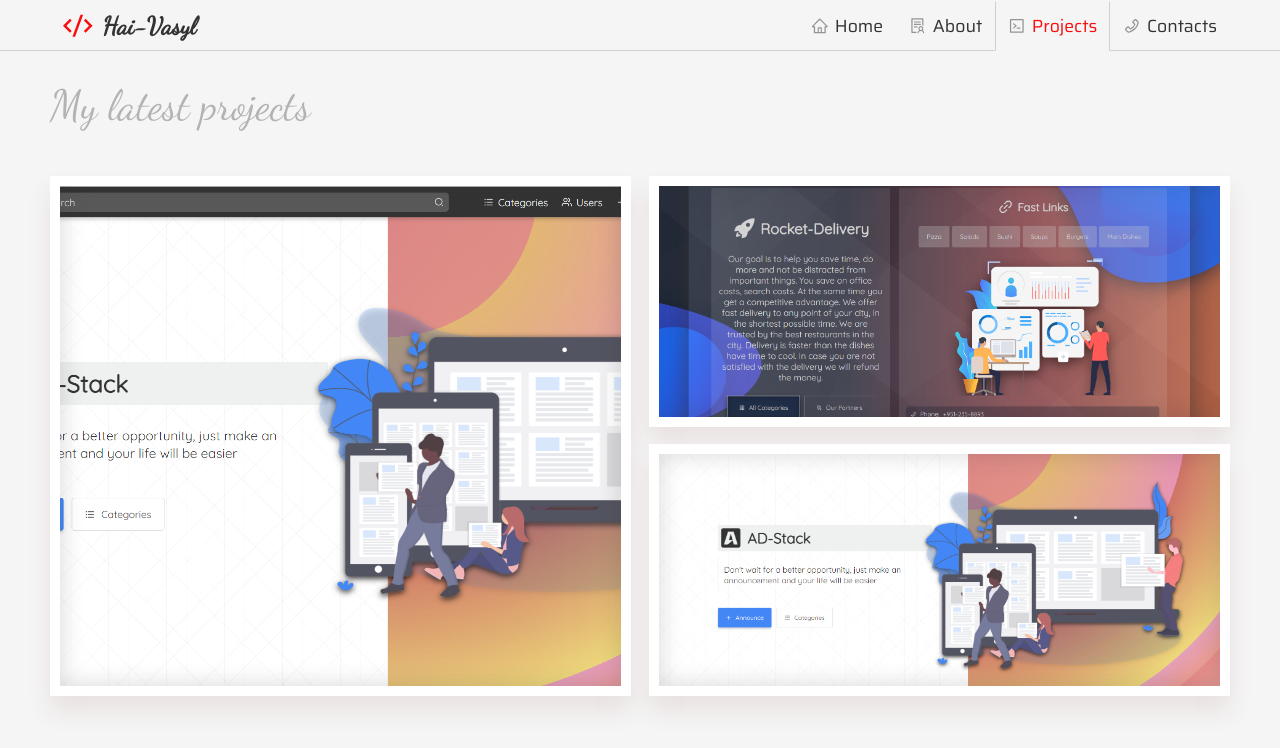
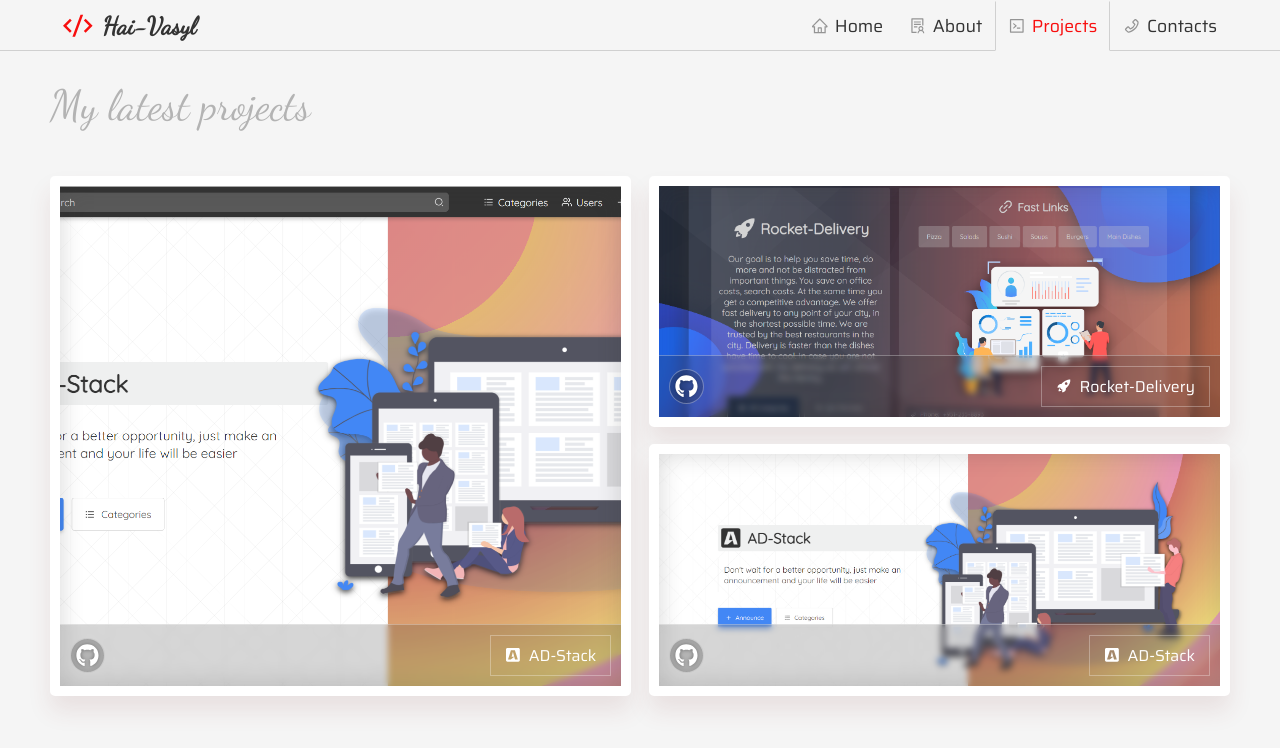
Before and after one commit to Hai-Vasyl/website-portfolio, a React (Create React App) app in the folder client/: page /projects in a window 1280 px wide. Shown: the top 748 px of the page. Built offline with nearby package versions, Linux system fonts and the light colour scheme.

Commit message:
Modified styles on Projects page and Contact page fixed some bugs

```diff
--- a/client/src/App.scss
+++ b/client/src/App.scss
@@ -100,7 +100,8 @@ $fonts: (
   opacity: 0;
   visibility: hidden;
   transition: getTransitions(smooth);
-  background-color: getColor(bg-dark);
+  background-color: getColor(bg-dark-clear);
+  backdrop-filter: opacity(0.4);
   &--active {
     opacity: 1;
     visibility: visible;
@@ -113,11 +114,6 @@ $fonts: (
   font-weight: normal;
   color: getColor(light-text);
   font-family: getFont(second);
-}
-.title-simple {
-  padding: 10px 0;
-  text-align: center;
-  font-size: 1.3em;
 }
 
 .btn {
@@ -251,83 +247,12 @@ $fonts: (
   }
 }
 
-// .about {
-//   display: flex;
-//   border: 1px solid getColor(secondary);
-//   padding: 20px;
-//   margin: auto;
-//   width: 100%;
-//   &__experience {
-//     width: 50%;
-//     margin-right: 20px;
-//     padding-bottom: 76px;
-//     position: relative;
-//   }
-//   &__info {
-//     margin-bottom: 2em;
-//   }
-//   &__paragraph {
-//     border: 1px solid getColor(secondary);
-//     padding: 15px;
-//     border-radius: 5px;
-//   }
-//   &__btn {
-//     position: absolute;
-//     bottom: 0;
-//     left: 50%;
-//   }
-//   &__skills {
-//     width: 50%;
-//   }
-//   &__container-skills {
-//     border: 1px solid getColor(secondary);
-//     padding: 15px;
-//     border-radius: 5px;
-//   }
-// }
-// .skill {
-//   display: flex;
-//   align-items: center;
-//   margin-bottom: 0.4em;
-//   &:last-child {
-//     margin-bottom: 0px;
-//   }
-//   &__container-counter {
-//     width: 70px;
-//     text-align: center;
-//     position: relative;
-//     margin-right: 10px;
-//   }
-//   &__dashe {
-//     position: absolute;
-//     top: 50%;
-//     left: 0;
-//     right: 0;
-//     border-top: 1px dashed getColor(secondary);
-//     z-index: -1;
-//   }
-//   &__counter {
-//     width: 30px;
-//     height: 30px;
-//     line-height: 29px;
-//     border: 1px dotted getColor(secondary);
-//     border-radius: 50%;
-//     background-color: getColor(main);
-//     display: inline-block;
-//     font-size: 0.7em;
-//     font-weight: bold;
-//     font-family: getFont(second);
-//     color: getColor(light-text);
-//   }
-// }
 .about {
   display: flex;
   margin: auto;
   width: 100%;
   min-height: 65vh;
   border: 1px solid getColor(secondary);
-
-  align-items: center;
   &__info {
     width: 50%;
     display: flex;
@@ -353,14 +278,16 @@ $fonts: (
   }
   &__container {
     width: 50%;
+    align-self: center;
     padding: 0px 14px;
     position: relative;
+    // border: 1px solid black;
     &:first-child {
       padding-right: 7px;
     }
     &:last-child {
       padding-left: 7px;
-      padding-bottom: 70px;
+      padding-bottom: 75px;
     }
   }
   &__title {
@@ -433,9 +360,9 @@ $fonts: (
 }
 
 .project {
-  background-color: white;
   overflow: hidden;
-  // transition: getTransitions(smooth);
+  transition: getTransitions(smooth);
+  border-radius: 5px;
   background-position: center;
   background-size: cover;
   background-repeat: no-repeat;
@@ -446,17 +373,27 @@ $fonts: (
   &:hover {
     .project__bg-hover {
       width: 100%;
-      // opacity: 1;
     }
   }
   &__bg-hover {
     position: absolute;
-    background-color: getColor(bg-dark);
+    background-color: getColor(bg-light);
     transition: getTransitions(smooth);
     width: 0%;
     top: 0;
     bottom: 0;
-    // opacity: 0;
+    display: flex;
+    flex-direction: column;
+    align-items: center;
+    justify-content: center;
+    overflow: hidden;
+    color: getColor(bg-dark-clear);
+  }
+  &__more-icon {
+    font-size: 3em;
+  }
+  &__more-text {
+    font-weight: bold;
   }
   &:nth-child(1) {
     grid-column: 1/2;
@@ -474,57 +411,56 @@ $fonts: (
     grid-row: 2/3;
     background-image: url("./project-imgs/project1.1.png");
   }
-  // &__img {
-  //   width: 100%;
-  //   height: 100%;
-  //   display: block;
-  //   object-fit: cover;
-  //   object-position: center;
-  //   transition: getTransitions(smooth);
-  //   &:hover {
-  //     filter: grayscale(1);
-  //   }
-  // }
   &__links {
+    position: absolute;
+    bottom: 0;
+    left: 0;
+    right: 0;
+    // border-top-right-radius: 50px;
+    background-color: getColor(bg-dark-clear);
+    // border: 1px solid black;
     display: flex;
     align-items: center;
-    // border: 1px solid getColor(secondary);
-    border-top: 1px dashed getColor(secondary);
-    // border-radius: 50px;
+    justify-content: space-between;
     padding: 10px;
-    // margin-top: 1.8em;
-    // transform: scale(0.9);
+    z-index: 1;
+    backdrop-filter: blur(3px);
+    border-top: 1px solid getColor(bg-light);
   }
-  &__github {
-    width: 50px;
-    // position: relative;
-    // display: block;
-    height: 50px;
-    border: 1px solid getColor(text);
-    // background-color: getColor(text);
-    // text-decoration: none;
-    // line-height: 56px;
-    color: getColor(text);
-
-    // text-align: center;
+  &__btn-link {
+    // color: getColor(secondary);
+    font-size: 0.9em;
+    padding: 7px 10px;
+    border: 1px solid getColor(bg-light);
+    color: white;
+  }
+  &__link {
+    width: 35px;
+    height: 35px;
     border-radius: 50%;
+    box-shadow: inset 0px 0px 7px rgba(0, 0, 0, 0.2);
+    border: 1px solid getColor(bg-light);
+    color: white;
     display: flex;
+    background-color: getColor(bg-dark-clear);
+    text-decoration: none;
+    // color: getColor(text);
+    margin-right: 10px;
+    transition: getTransitions(smooth);
+    // border-bottom-color: getColor(active-link);
+    &:hover {
+      border-color: getColor(active-link);
+      // box-shadow: inset 0px 0px 7px rgba(0, 0, 0, 0.2),
+      //   0px 0px 6px getColor(active-link);
+    }
+    &:active {
+      transform: scale(0.9);
+    }
   }
-  &__github-icon {
+  &__link-icon {
     margin: auto;
-    font-size: 1.2em;
-  }
-  &__demo {
-    // display: flex;
-    // align-items: center;
-    // justify-content: center;
-    margin-left: 15px;
-    // text-decoration: none;
-    // color:
-    // display: block;
-    // font-size: 1.2em;
-    // padding: 10px;
-    // font-family: getFont(second);
+    font-size: 1.3em;
+    filter: drop-shadow(0px 0px 2px rgba(0, 0, 0, 0.4));
   }
 }
 
@@ -540,6 +476,9 @@ $fonts: (
   opacity: 0;
   visibility: hidden;
   padding: 0px 50px;
+  .popup__move-card-btn--active {
+    visibility: hidden;
+  }
   &__container {
     display: flex;
     position: relative;
@@ -548,6 +487,9 @@ $fonts: (
     opacity: 1;
     visibility: visible;
     transform: translate(-50%, -50%) scale(1);
+    .popup__move-card-btn--active {
+      visibility: visible;
+    }
   }
   &__move-card-btn {
     position: absolute;
@@ -561,13 +503,14 @@ $fonts: (
     background-color: transparent;
     line-height: 52px;
     text-align: center;
-    opacity: 1;
+    visibility: hidden;
+    opacity: 0;
     font-size: 1.3em;
-    visibility: visible;
+
     transition: getTransitions(smooth);
-    &--disabled {
-      opacity: 0;
-      visibility: hidden;
+    &--active {
+      opacity: 1;
+      visibility: visible;
     }
     &:hover {
       background-color: getColor(bg-light-clear);
@@ -670,10 +613,36 @@ $fonts: (
     border-top-right-radius: 5px;
     border-bottom-right-radius: 5px;
   }
+  &__btn-close {
+    border: 1px solid getColor(secondary);
+    width: 30px;
+    height: 30px;
+    position: absolute;
+    top: 8px;
+    right: 8px;
+    display: flex;
+    background-color: transparent;
+    color: getColor(text);
+    transition: getTransitions(smooth);
+    border-radius: 3px;
+    &:hover {
+      border-color: getColor(active-link);
+      color: getColor(active-link);
+    }
+    &:active {
+      transform: scale(0.9);
+    }
+  }
+  &__close-icon {
+    margin: auto;
+  }
   &__title {
     font-size: 1.2em;
     border-bottom: 1px dashed getColor(secondary);
     padding-bottom: 20px;
+    display: flex;
+    align-items: center;
+    justify-content: center;
   }
   &__title-simple {
     font-family: getFont(second);
@@ -697,13 +666,33 @@ $fonts: (
     font-size: 0.8em;
     margin-right: 5px;
     margin-bottom: 5px;
+    transition: getTransitions(smooth);
+    &:hover {
+      border-color: getColor(active-link);
+    }
+    &:active {
+      transform: scale(0.9);
+    }
   }
   &__links {
-    position: absolute;
+    border: 1px solid getColor(secondary);
+    background-color: transparent;
+    backdrop-filter: none;
     bottom: 20px;
+    border-radius: 5px;
     left: 20px;
     right: 20px;
-    margin: 0;
+    .project__link {
+      border-color: getColor(bg-dark-clear);
+      &:hover {
+        border-color: getColor(active-link);
+      }
+    }
+    .project__btn-link {
+      // border-color: getColor(secondary);
+      // padding: 13px;
+      // color: getColor(text);
+    }
   }
 }
 
@@ -711,13 +700,12 @@ $fonts: (
   width: 100%;
   margin: auto;
   display: flex;
+  min-height: 65vh;
   &__image-side {
     width: 50%;
     padding: 20px;
     border: 1px solid getColor(secondary);
     border-left: none;
-    border-top-right-radius: 5px;
-    border-bottom-right-radius: 5px;
   }
   &__image {
     width: 100%;
@@ -742,11 +730,16 @@ $fonts: (
     width: 100%;
     padding: 6px;
     border: none;
-    border: 1px solid getColor(bg-dark-clear);
-    border-radius: 5px;
-    outline-color: getColor(text);
+    border: 1px solid transparent;
+    border-color: getColor(secondary);
+    outline: none;
     &--error {
-      border-color: getColor(active-link);
+      border-bottom-color: getColor(active-link);
+    }
+    &:focus {
+      outline-style: solid;
+      outline-color: getColor(bg-dark-clear);
+      outline-width: 4px;
     }
   }
   &__msg {
@@ -759,6 +752,7 @@ $fonts: (
     transition: getTransitions(smooth);
     opacity: 0;
     visibility: hidden;
+    justify-content: flex-end;
     &--active {
       opacity: 1;
       visibility: visible;
@@ -775,9 +769,12 @@ $fonts: (
   padding: 20px;
   border: 1px solid getColor(secondary);
   width: 50%;
-  border-top-left-radius: 5px;
-  border-bottom-left-radius: 5px;
+  // border-top-left-radius: 5px;
+  // border-bottom-left-radius: 5px;
   background-color: getColor(main);
+  display: flex;
+  flex-direction: column;
+  justify-content: center;
   &__fields {
   }
   &__btn-handler {
@@ -789,14 +786,15 @@ $fonts: (
     padding-top: 0.5em;
   }
   &__link {
-    width: 56px;
-    height: 56px;
+    width: 40px;
+    height: 40px;
     border-radius: 50%;
     display: flex;
     border: 1px solid getColor(text);
-    font-size: 1.3em;
+    font-size: 1.2em;
     color: getColor(text);
     margin-right: 10px;
+    // filter: drop-shadow(0px 0px 2px rgba(0, 0, 0, 0.4));
   }
   &__icon {
     margin: auto;
--- a/client/src/pages/Contacts.js
+++ b/client/src/pages/Contacts.js
@@ -101,9 +101,6 @@ function ContactsSection() {
     <div className='wrapper'>
       <h2 className='title'>Contact me</h2>
 
-      <div className='background-shape contacts-shape'></div>
-      <div className='background-hero'></div>
-
       <div className='contacts'>
         <div className='form'>
           <form onSubmit={handleSubmit} className='form__fields'>
--- a/client/src/pages/Projects.js
+++ b/client/src/pages/Projects.js
@@ -5,9 +5,9 @@ import project13 from "../project-imgs/project1.3.png"
 import project21 from "../project-imgs/project2.1.png"
 import project22 from "../project-imgs/project2.2.png"
 import project23 from "../project-imgs/project2.3.png"
-import { FiGithub } from "react-icons/fi"
 import { IoIosRocket } from "react-icons/io"
-import { FaBuysellads } from "react-icons/fa"
+import { FaBuysellads, FaGithub } from "react-icons/fa"
+import { BsLayoutTextSidebarReverse } from "react-icons/bs"
 import Popup from "../components/Popup"
 
 function ProjectsSection() {
@@ -242,7 +242,28 @@ function ProjectsSection() {
         className='project'
         onClick={() => handleSetStatus(index)}
       >
-        <div className='project__bg-hover'></div>
+        <div className='project__links'>
+          <a
+            className='project__link'
+            href={item.github}
+            target='_blank'
+            rel='noopener noreferrer'
+          >
+            <FaGithub className='project__link-icon' />
+          </a>
+          <a
+            className='project__btn-link btn'
+            href={item.demo}
+            target='_blank'
+            rel='noopener noreferrer'
+          >
+            {item.title}
+          </a>
+        </div>
+        <div className='project__bg-hover'>
+          <BsLayoutTextSidebarReverse className='project__more-icon' />
+          <span className='project__more-text'>More</span>
+        </div>
       </button>
     )
   })
@@ -258,6 +279,7 @@ function ProjectsSection() {
         handleMove={handleMove}
         handleTab={handleTab}
         handleMoveCard={handleMoveCard}
+        handleResetCards={handleResetCards}
       />
       <div
         className={`background ${
```
Also changed, not shown: client/src/components/Popup.js (+18 -10 lines).
